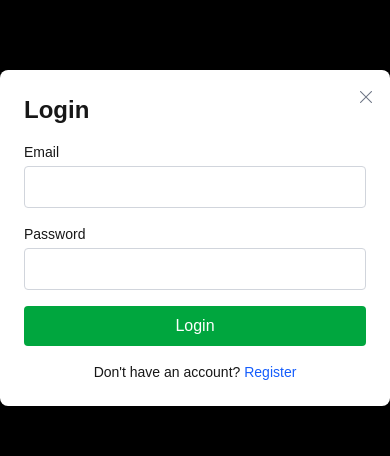
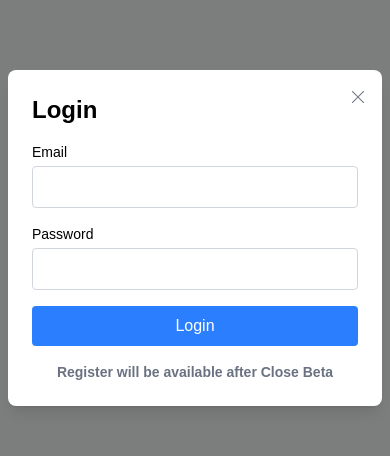
Before and after one commit to Hanny658/Website-Hanny, a Next.js app: page /map-of-snacks in a window 390 px wide. Both pictures are taken after a click on the button "Login". Shown: the part 184-640 px from the top of the page. Built offline with nearby package versions, Linux system fonts and the light colour scheme; no server answers; the database is empty.

Commit message:
temp disabling register in Beta

```diff
--- a/src/app/map-of-snacks/page.tsx
+++ b/src/app/map-of-snacks/page.tsx
@@ -40,7 +40,7 @@ export default function MapOfSnacksPage() {
   return (
     <div className="w-full h-screen relative">
       {/*  Login Btn positioned top-left */}
-      <div className='fixed left-12 top-20 z-50'>
+      <div className='fixed left-4 md:left-12 top-20 z-50'>
         <RegLogModal />
       </div>
       {/* SearchBar positioned top-right */}
--- a/src/components/RegLog.tsx
+++ b/src/components/RegLog.tsx
@@ -71,11 +71,11 @@ export default function RegLogModal() {
 
             {/* Modal backdrop & container */}
             <div
-                className={`fixed inset-0 bg-black bg-opacity-50 flex items-center justify-center z-50 transition-opacity duration-300 ease-in-out ${isOpen && !session ? "opacity-100 pointer-events-auto" : "opacity-0 pointer-events-none"
+                className={`fixed inset-0 bg-black/50 flex items-center justify-center z-50 transition-opacity duration-300 ease-in-out ${isOpen && !session ? "opacity-100 pointer-events-auto" : "opacity-0 pointer-events-none"
                     }`}
             >
                 <div
-                    className={`bg-white w-full max-w-md p-6 rounded-lg shadow-lg transform transition-transform duration-300 ease-in-out ${isOpen ? "scale-100 opacity-100" : "scale-95 opacity-0"
+                    className={`bg-white text-black w-full max-w-md mx-2 p-6 rounded-lg shadow-lg transform transition-transform duration-300 ease-in-out ${isOpen ? "scale-100 opacity-100" : "scale-95 opacity-0"
                         } relative`}
                 >
                     {/* Close Icon */}
@@ -129,13 +129,15 @@ export default function RegLogModal() {
 
                         <button
                             type="submit"
-                            className="w-full bg-green-600 text-white py-2 rounded hover:bg-green-700 transition"
+                            className="w-full bg-blue-500 text-white py-2 rounded hover:bg-blue-600 transition"
                         >
                             {mode === "login" ? "Login" : "Register"}
                         </button>
                     </form>
 
                     <p className="mt-4 text-center text-sm">
+                        <b className="text-gray-500">Register will be available after Close Beta</b>
+                        <div className="hidden">
                             {mode === "login"
                                 ? "Don't have an account?"
                                 : "Already have an account?"}{" "}
@@ -145,6 +147,7 @@ export default function RegLogModal() {
                             >
                                 {mode === "login" ? "Register" : "Login"}
                             </button>
+                        </div>
                     </p>
                 </div>
             </div>
```
Lines whose indentation alone changed are shown as unchanged.
